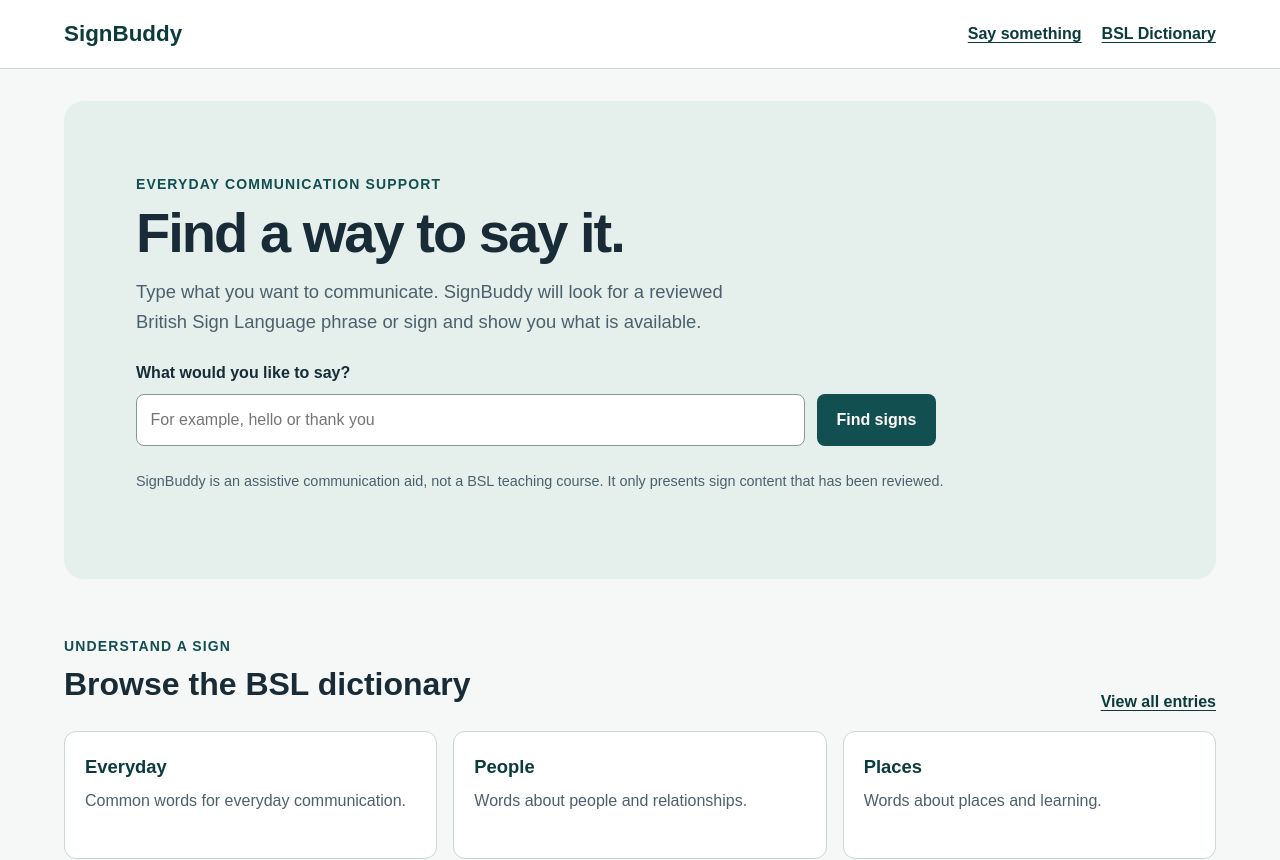
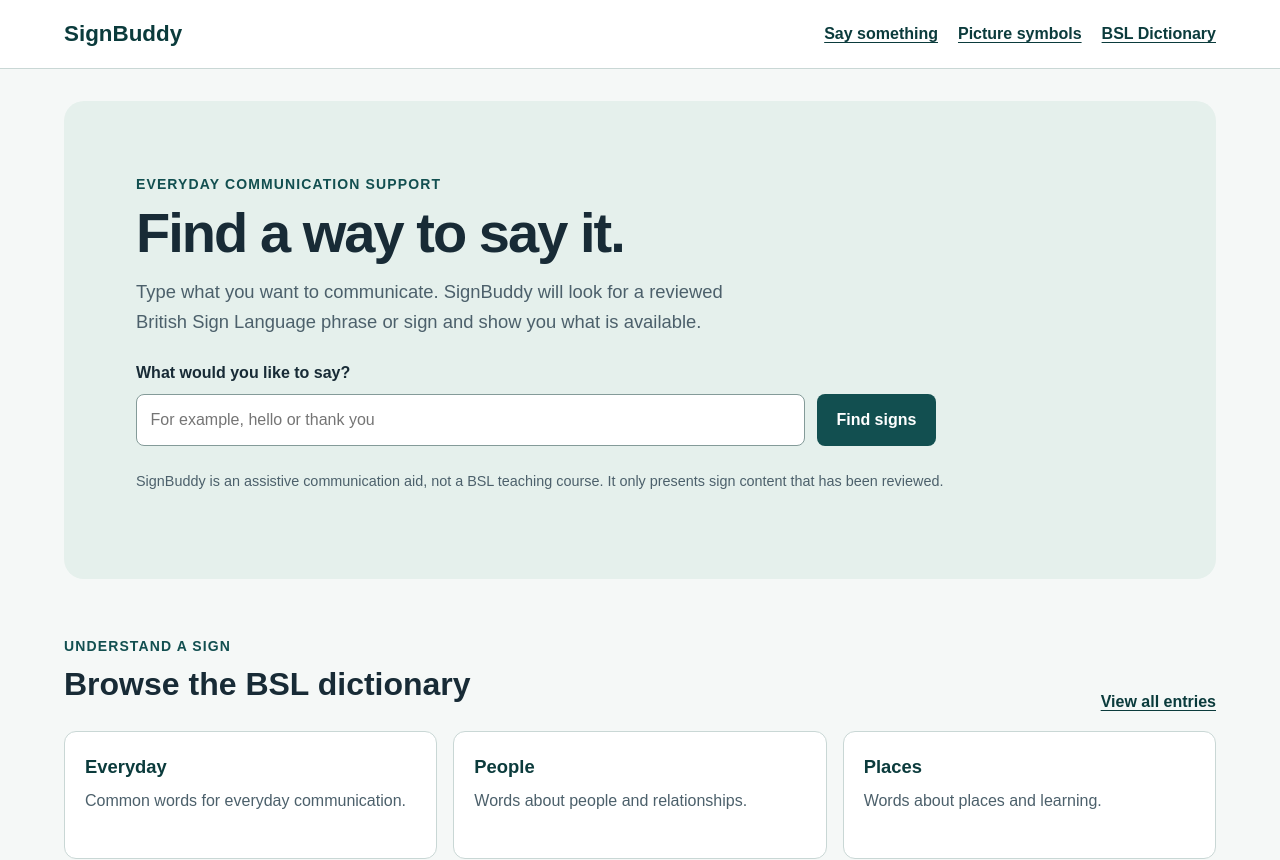
Before and after one commit to ray-seal/SignBuddy, a Next.js app: page / in a window 1280 px wide. Shown: the top 860 px of the page. Built offline with nearby package versions, Linux system fonts and the light colour scheme.

Commit message:
Add picture symbols to main navigation

```diff
--- a/components/AppNavigation.tsx
+++ b/components/AppNavigation.tsx
@@ -3,11 +3,10 @@ import Link from "next/link";
 export default function AppNavigation() {
   return (
     <header className="site-header">
-      <Link className="brand" href="/">
-        SignBuddy
-      </Link>
+      <Link className="brand" href="/">SignBuddy</Link>
       <nav aria-label="Main navigation">
         <Link href="/">Say something</Link>
+        <Link href="/symbols">Picture symbols</Link>
         <Link href="/dictionary">BSL Dictionary</Link>
       </nav>
     </header>
```
